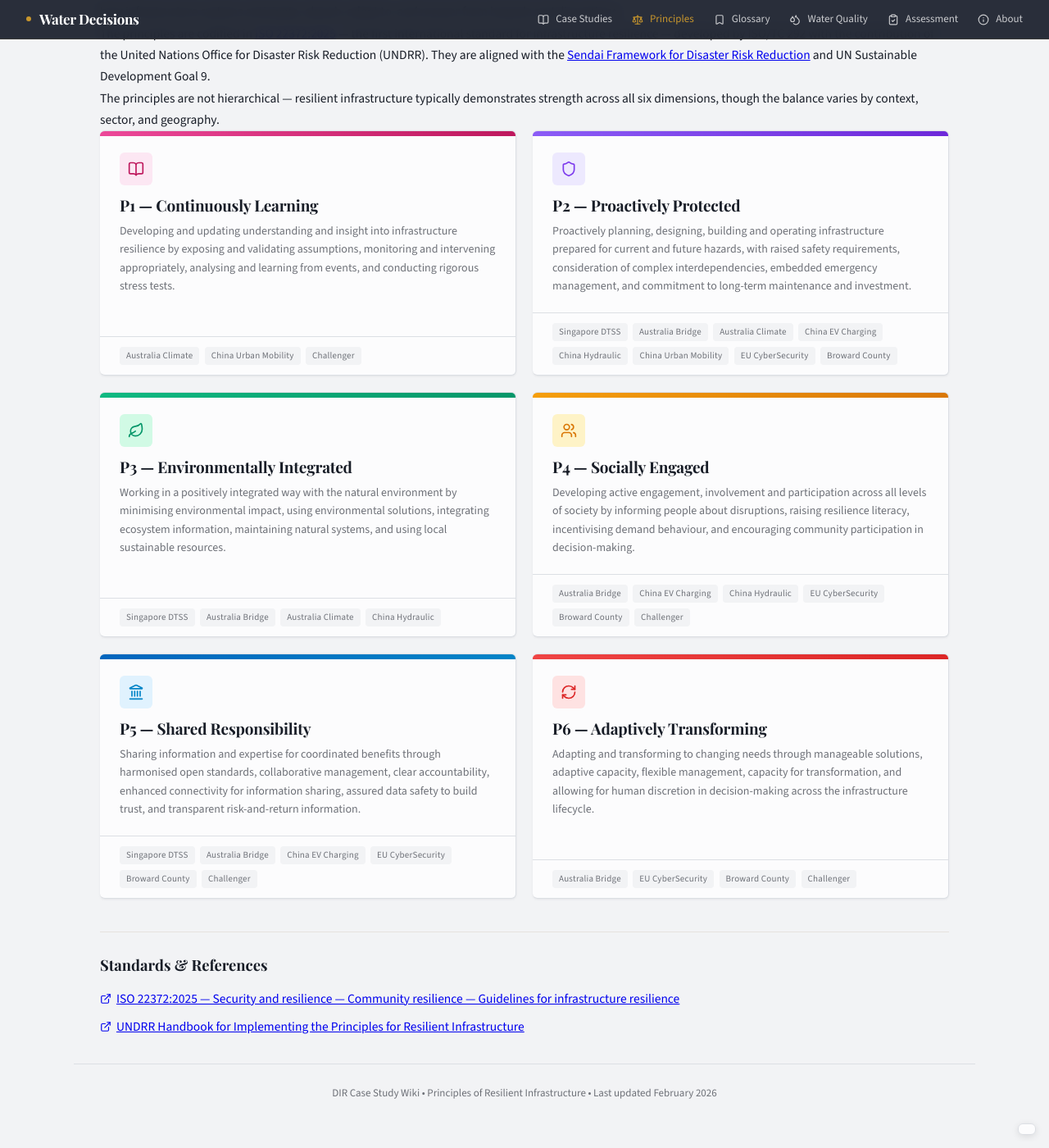
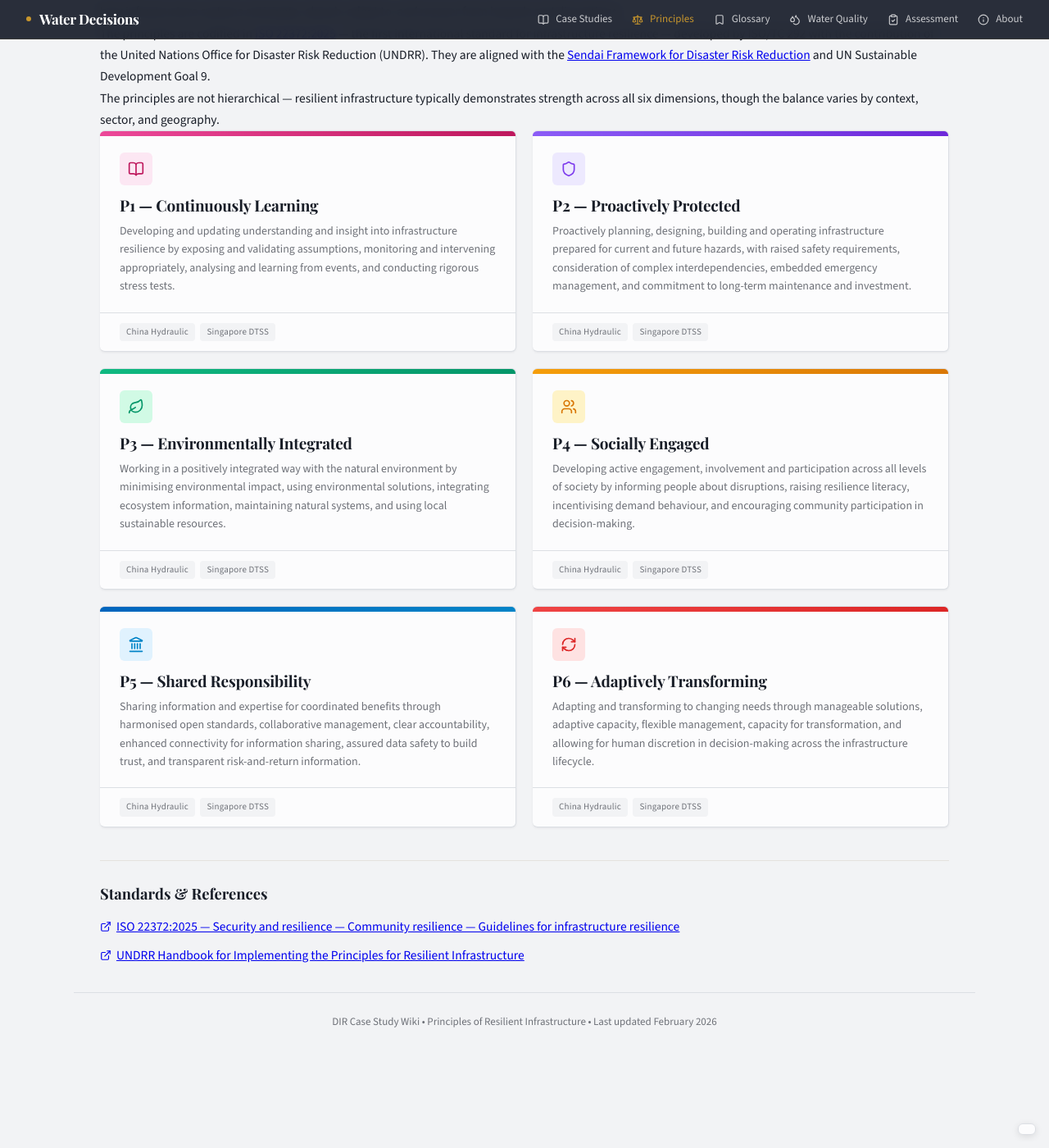
Before and after one commit to visioninglab/waterdecisions, a Jekyll site: the page built from principles.html, in a window 1280 px wide and 1400 px high, scrolled down 342 px. Shown: the whole window at 82% size. Built offline with Jekyll 4.4.1, drawn with Linux system fonts in a browser that asks for light colours; after the commit the page ends 1655 px from its top, so only the background shows below that.

Commit message:
Remove non-water case study links from principles page

```diff
--- a/principles.html
+++ b/principles.html
@@ -26,9 +26,8 @@ footer_text: "DIR Case Study Wiki &bull; Principles of Resilient Infrastructure
       </div>
       <div class="principle-card-footer">
         <div class="principle-card-links">
-          <a href="australia-climate.html">Australia Climate</a>
-          <a href="china-urban-mobility.html">China Urban Mobility</a>
-          <a href="usa-challenger.html">Challenger</a>
+          <a href="china-hydraulic.html">China Hydraulic</a>
+          <a href="singapore-dtss.html">Singapore DTSS</a>
         </div>
       </div>
     </div>
@@ -43,14 +42,8 @@ footer_text: "DIR Case Study Wiki &bull; Principles of Resilient Infrastructure
       </div>
       <div class="principle-card-footer">
         <div class="principle-card-links">
+          <a href="china-hydraulic.html">China Hydraulic</a>
           <a href="singapore-dtss.html">Singapore DTSS</a>
-          <a href="australia-bridge.html">Australia Bridge</a>
-          <a href="australia-climate.html">Australia Climate</a>
-          <a href="china-ev-charging.html">China EV Charging</a>
-          <a href="china-hydraulic.html">China Hydraulic</a>
-          <a href="china-urban-mobility.html">China Urban Mobility</a>
-          <a href="europe-cybersecurity.html">EU CyberSecurity</a>
-          <a href="usa-broward-county.html">Broward County</a>
         </div>
       </div>
     </div>
@@ -65,10 +58,8 @@ footer_text: "DIR Case Study Wiki &bull; Principles of Resilient Infrastructure
       </div>
       <div class="principle-card-footer">
         <div class="principle-card-links">
+          <a href="china-hydraulic.html">China Hydraulic</a>
           <a href="singapore-dtss.html">Singapore DTSS</a>
-          <a href="australia-bridge.html">Australia Bridge</a>
-          <a href="australia-climate.html">Australia Climate</a>
-          <a href="china-hydraulic.html">China Hydraulic</a>
         </div>
       </div>
     </div>
@@ -83,12 +74,8 @@ footer_text: "DIR Case Study Wiki &bull; Principles of Resilient Infrastructure
       </div>
       <div class="principle-card-footer">
         <div class="principle-card-links">
-          <a href="australia-bridge.html">Australia Bridge</a>
-          <a href="china-ev-charging.html">China EV Charging</a>
           <a href="china-hydraulic.html">China Hydraulic</a>
-          <a href="europe-cybersecurity.html">EU CyberSecurity</a>
-          <a href="usa-broward-county.html">Broward County</a>
-          <a href="usa-challenger.html">Challenger</a>
+          <a href="singapore-dtss.html">Singapore DTSS</a>
         </div>
       </div>
     </div>
@@ -103,12 +90,8 @@ footer_text: "DIR Case Study Wiki &bull; Principles of Resilient Infrastructure
       </div>
       <div class="principle-card-footer">
         <div class="principle-card-links">
+          <a href="china-hydraulic.html">China Hydraulic</a>
           <a href="singapore-dtss.html">Singapore DTSS</a>
-          <a href="australia-bridge.html">Australia Bridge</a>
-          <a href="china-ev-charging.html">China EV Charging</a>
-          <a href="europe-cybersecurity.html">EU CyberSecurity</a>
-          <a href="usa-broward-county.html">Broward County</a>
-          <a href="usa-challenger.html">Challenger</a>
         </div>
       </div>
     </div>
@@ -123,10 +106,8 @@ footer_text: "DIR Case Study Wiki &bull; Principles of Resilient Infrastructure
       </div>
       <div class="principle-card-footer">
         <div class="principle-card-links">
-          <a href="australia-bridge.html">Australia Bridge</a>
-          <a href="europe-cybersecurity.html">EU CyberSecurity</a>
-          <a href="usa-broward-county.html">Broward County</a>
-          <a href="usa-challenger.html">Challenger</a>
+          <a href="china-hydraulic.html">China Hydraulic</a>
+          <a href="singapore-dtss.html">Singapore DTSS</a>
         </div>
       </div>
     </div>
```
